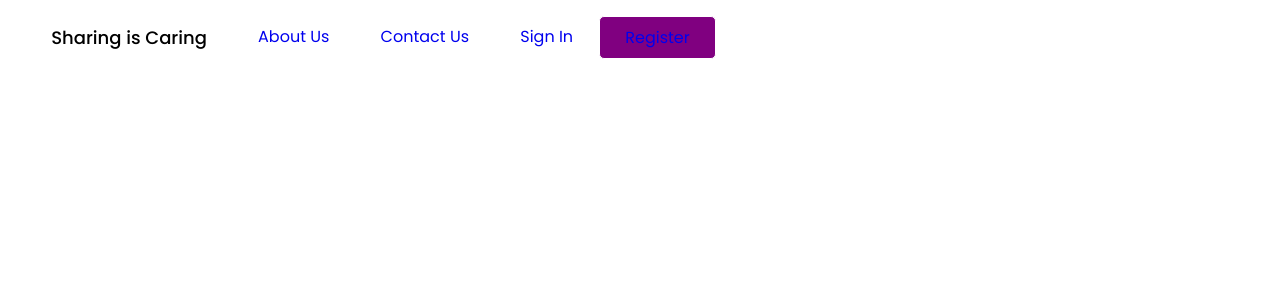
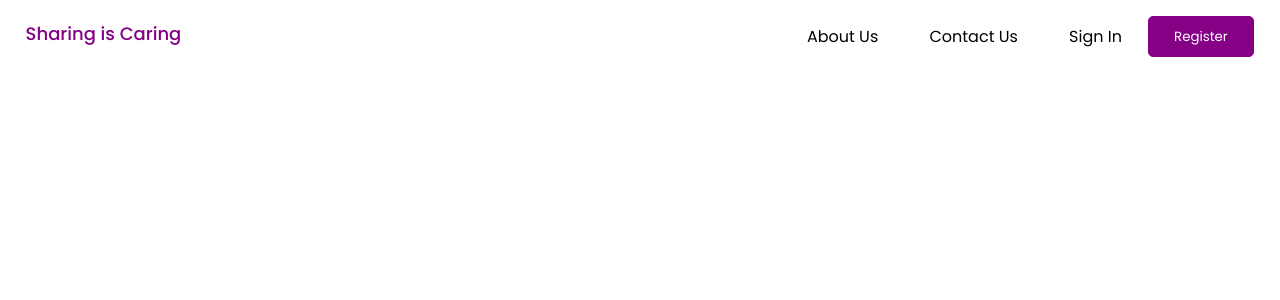
Before and after one commit to NistCollegeTeam/College-Web-Project-I, a PHP site: page /nav.html in a window 1280 px wide; the page is wider, and only the part inside the window is pictured. Shown: the top 300 px of that part. Run offline with PHP 8.4, Linux system fonts and the light colour scheme.

Commit message:
Created Navbar

```diff
--- a/nav.html
+++ b/nav.html
@@ -13,7 +13,6 @@
         <div class="nav-links">
             <div class="nav-item">
                 <a href="#">
-
                     About Us
                 </a>
             </div>
@@ -27,11 +26,11 @@
                     Sign In
                 </a>
             </div>
-            <div class="btn btn-login">
+            <button class="btn btn-login">
                 <a href="#">
                     Register
                 </a>
-            </div>
+            </button>
         </div>
     </nav>
 
--- a/styles/nav.css
+++ b/styles/nav.css
@@ -1,5 +1,7 @@
 @import url("https://fonts.googleapis.com/css2?family=Poppins:ital,wght@0,100;0,200;0,300;0,400;0,500;0,600;0,700;0,800;1,400;1,700&display=swap");
 * {
+  --primary: rgb(133, 0, 133);
+  --secondary: rgb(194, 0, 194);
   padding: 0px;
   margin: 0px;
   font-family: Poppins;
@@ -11,16 +13,19 @@ h1 {
 }
 nav {
   display: flex;
-  width: 100vw;
   padding: 2vh 2vw;
+  justify-content: space-between;
+}
+nav a {
+  text-decoration: none;
+  color: black;
 }
 .logo {
   font-size: large;
   font-weight: 500;
-  padding: 1vh 2vw;
-}
-a {
-  text-decoration: none;
+  padding: 0.5vh 0vw;
+  color: var(--primary);
+  cursor: pointer;
 }
 .nav-links {
   display: flex;
@@ -29,14 +34,16 @@ a {
   padding: 1vh 2vw;
 }
 .btn {
-  border: 0.1rem solid;
+  border: 0.1rem solid var(--primary);
   padding: 1vh 2vw;
   border-radius: 5px;
 }
+.btn a {
+  color: white;
+}
 .btn-login {
-  color: white;
-  background-color: purple;
+  background-color: var(--primary);
 }
-.btn-login:focus {
-  box-shadow: 5px 10px #888888;
+.btn-login:hover {
+  background-color: var(--secondary);
 }
```
